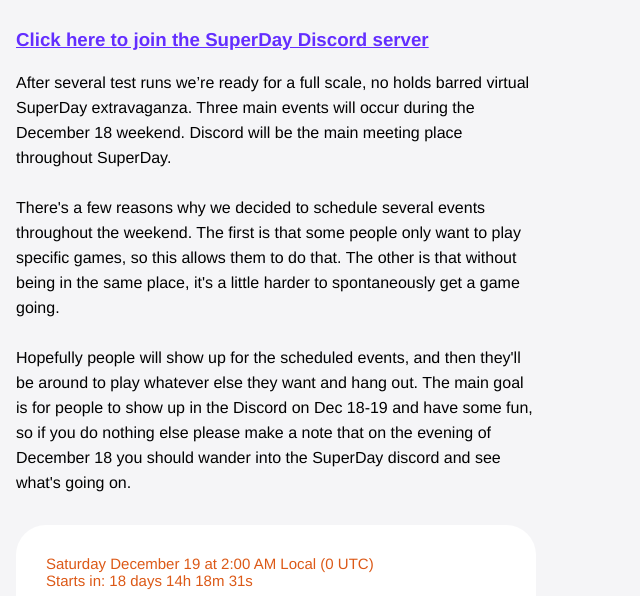
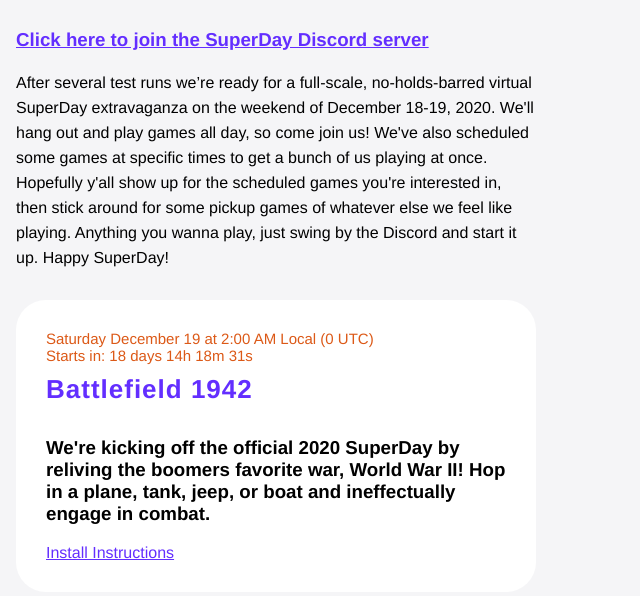
Before and after one commit to aidan-waite/superday-site, a plain HTML site: page index.html in a window 1280 px wide. Shown: the part 147-743 px from the top of the page, without its empty margins (0-640 px from the left). Drawn offline with Linux system fonts and the light colour scheme.

Commit message:
Revise intro

```diff
--- a/index.html
+++ b/index.html
@@ -85,19 +85,14 @@
     </h3>
 
     <p>
-      After several test runs we’re ready for a full scale, no holds barred
-      virtual SuperDay extravaganza. Three main events will occur during the
-      December 18 weekend. Discord will be the main meeting place throughout
-      SuperDay.<br /><br />
-      There's a few reasons why we decided to schedule several events throughout
-      the weekend. The first is that some people only want to play specific
-      games, so this allows them to do that. The other is that without being in
-      the same place, it's a little harder to spontaneously get a game going.<br /><br />
-      Hopefully people will show up for the scheduled events, and then they'll
-      be around to play whatever else they want and hang out. The main goal is
-      for people to show up in the Discord on Dec 18-19 and have some fun, so if
-      you do nothing else please make a note that on the evening of December 18
-      you should wander into the SuperDay discord and see what's going on.
+      After several test runs we’re ready for a full-scale, no-holds-barred
+      virtual SuperDay extravaganza on the weekend of December 18-19, 2020.
+      We'll hang out and play games all day, so come join us! We've also
+      scheduled some games at specific times to get a bunch of us playing at
+      once. Hopefully y'all show up for the scheduled games you're interested
+      in, then stick around for some pickup games of whatever else we feel like
+      playing. Anything you wanna play, just swing by the Discord and start it
+      up. Happy SuperDay!
     </p>
 
     <div class="card">
```
